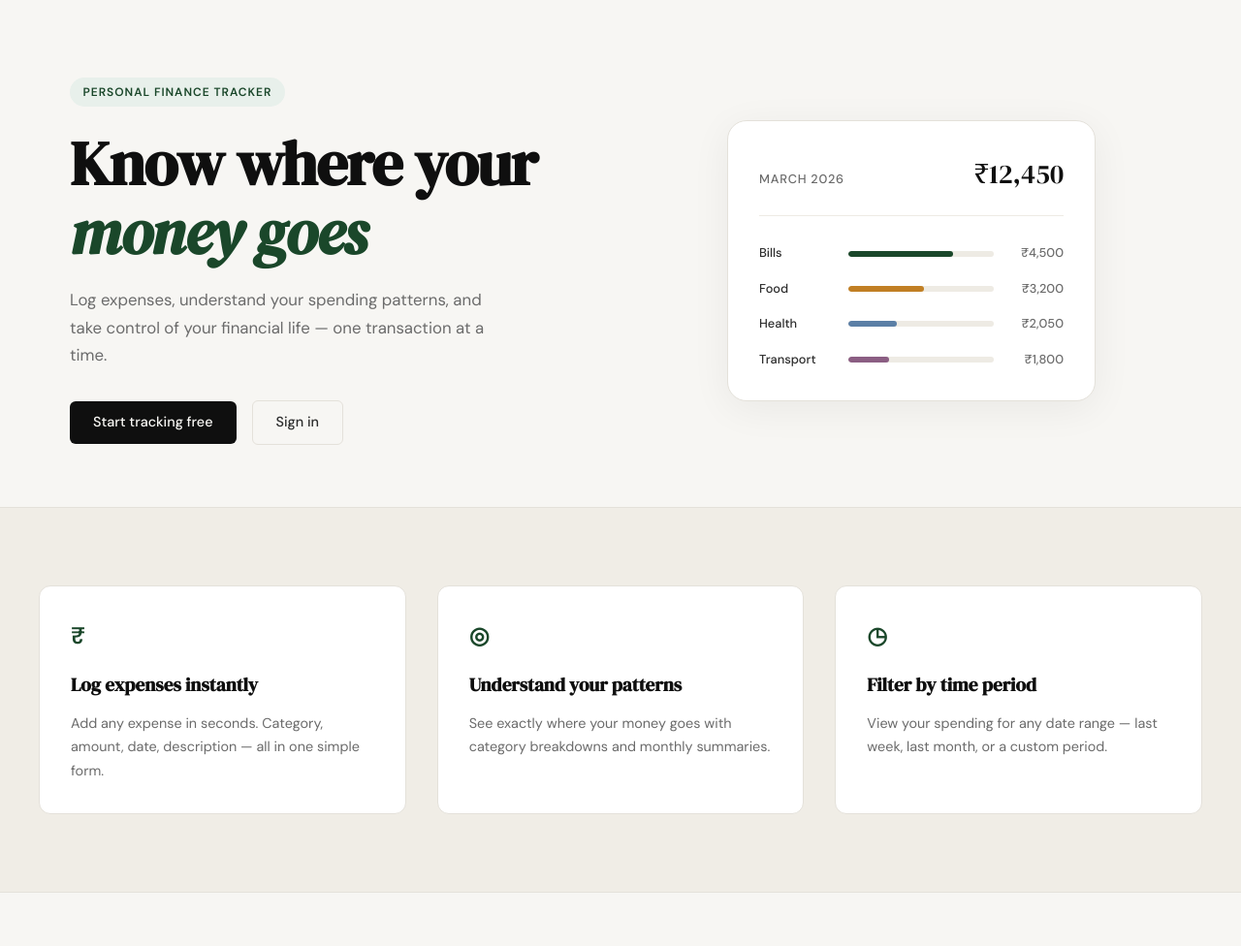
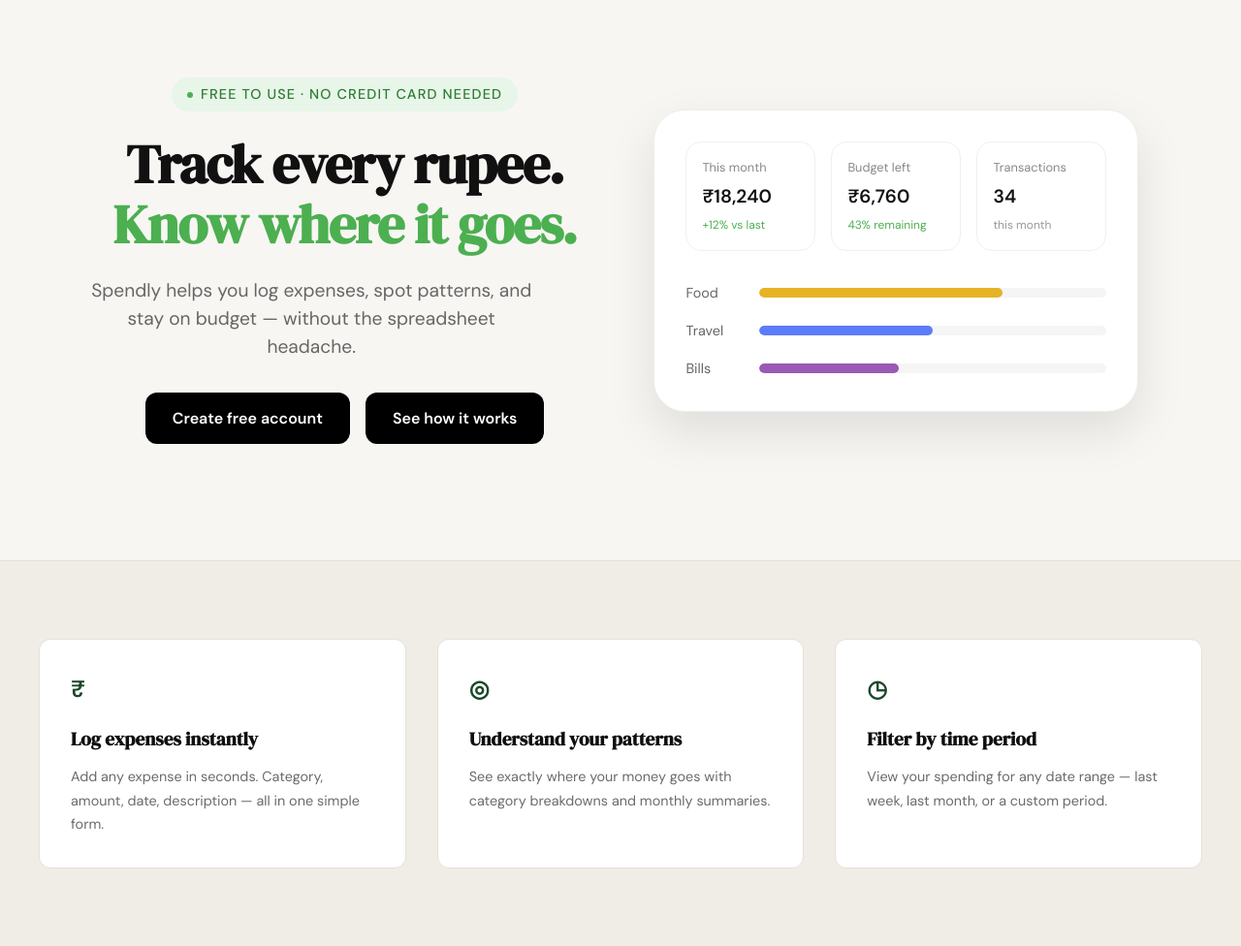
Before and after one commit to Suffiyan-dev/Expense-Tracker-using-Claude-Code, a Flask app: page / in a window 1280 px wide. Shown: the part 61-1037 px from the top of the page at 97% size. Run offline with Flask 3, Linux system fonts and the light colour scheme.

Commit message:
hero page changes

```diff
--- /dev/null
+++ b/static/css/landing.css
@@ -0,0 +1,176 @@
+/* Hero Section Styles */
+.hero {
+    display: flex;
+    align-items: center;
+    justify-content: space-between;
+    padding: 80px 4% 120px;
+    gap: 40px;
+    max-width: 1200px;
+    margin: 0 auto;
+}
+
+.hero-inner {
+    flex: 1;
+    text-align: center;
+    max-width: 600px;
+}
+
+.hero-badge {
+    display: inline-flex;
+    align-items: center;
+    background: #e8f5e9;
+    color: #2e7d32;
+    padding: 6px 16px;
+    border-radius: 100px;
+    font-size: 0.9rem;
+    font-weight: 500;
+    margin-bottom: 24px;
+}
+
+.badge-dot {
+    width: 6px;
+    height: 6px;
+    background: #4caf50;
+    border-radius: 50%;
+    margin-right: 8px;
+}
+
+.hero-title {
+    font-family: 'DM Serif Display', serif;
+    font-size: 3.5rem;
+    line-height: 1.1;
+    color: #111;
+    margin-bottom: 24px;
+}
+
+.text-green {
+    color: #4caf50;
+}
+
+.hero-subtitle {
+    font-size: 1.2rem;
+    color: #666;
+    margin-bottom: 32px;
+    line-height: 1.5;
+}
+
+.hero-actions {
+    display: flex;
+    justify-content: center;
+    gap: 16px;
+}
+
+.btn-dark {
+    background: #000;
+    color: #fff;
+    padding: 14px 28px;
+    border-radius: 12px;
+    text-decoration: none;
+    font-weight: 600;
+    transition: opacity 0.2s;
+}
+
+.btn-dark:hover {
+    opacity: 0.8;
+}
+
+/* Dashboard Mockup Styles */
+.hero-visual {
+    flex: 1;
+    display: flex;
+    justify-content: center;
+}
+
+.dashboard-mockup {
+    background: #fff;
+    border-radius: 32px;
+    padding: 32px;
+    box-shadow: 0 20px 50px rgba(0,0,0,0.1);
+    width: 100%;
+    max-width: 500px;
+    border: 1px solid #eee;
+}
+
+.mock-stats {
+    display: grid;
+    grid-template-columns: repeat(3, 1fr);
+    gap: 16px;
+    margin-bottom: 32px;
+}
+
+.stat-card {
+    background: #fff;
+    border: 1px solid #f0f0f0;
+    padding: 16px;
+    border-radius: 16px;
+    display: flex;
+    flex-direction: column;
+}
+
+.stat-label {
+    font-size: 0.8rem;
+    color: #888;
+    margin-bottom: 4px;
+}
+
+.stat-value {
+    font-size: 1.2rem;
+    font-weight: 700;
+    color: #111;
+}
+
+.stat-trend {
+    font-size: 0.75rem;
+    color: #999;
+    margin-top: 4px;
+}
+
+.stat-trend.positive {
+    color: #4caf50;
+}
+
+.mock-expenses {
+    display: flex;
+    flex-direction: column;
+    gap: 16px;
+}
+
+.expense-row {
+    display: flex;
+    align-items: center;
+    gap: 16px;
+}
+
+.exp-label {
+    width: 60px;
+    font-size: 0.9rem;
+    color: #666;
+}
+
+.exp-track {
+    flex: 1;
+    height: 10px;
+    background: #f5f5f5;
+    border-radius: 100px;
+    overflow: hidden;
+}
+
+.exp-bar {
+    height: 100%;
+    border-radius: 100px;
+}
+
+.bar-gold { background: #e6b325; }
+.bar-blue { background: #5c7cfa; }
+.bar-purple { background: #9b59b6; }
+
+@media (max-width: 992px) {
+    .hero {
+        flex-direction: column;
+        text-align: center;
+        padding-top: 40px;
+    }
+    .hero-inner {
+        margin-bottom: 60px;
+    }
+}
--- a/templates/landing.html
+++ b/templates/landing.html
@@ -1,4 +1,8 @@
 {% extends "base.html" %}
+
+{% block head %}
+    <link rel="stylesheet" href="{{ url_for('static', filename='css/landing.css') }}">
+{% endblock %}
 
 {% block title %}Spendly — Track Every Rupee{% endblock %}
 
@@ -6,55 +10,52 @@
 
 <section class="hero">
     <div class="hero-inner">
-        <div class="hero-badge">Personal Finance Tracker</div>
+        <div class="hero-badge">
+            <span class="badge-dot"></span> Free to use · No credit card needed
+        </div>
         <h1 class="hero-title">
-            Know where your<br>
-            <em>money goes</em>
+            Track every rupee.<br>
+            <span class="text-green">Know where it goes.</span>
         </h1>
         <p class="hero-subtitle">
-            Log expenses, understand your spending patterns,
-            and take control of your financial life —
-            one transaction at a time.
+            Spendly helps you log expenses, spot patterns, and stay on budget — without the spreadsheet headache.
         </p>
         <div class="hero-actions">
-            <a href="{{ url_for('register') }}" class="btn-primary">Start tracking free</a>
-            <a href="{{ url_for('login') }}" class="btn-ghost">Sign in</a>
+            <a href="{{ url_for('register') }}" class="btn-dark">Create free account</a>
+            <a href="#" class="btn-dark">See how it works</a>
         </div>
     </div>
     <div class="hero-visual">
-        <div class="mock-card">
-            <div class="mock-card-header">
-                <span class="mock-label">March 2026</span>
-                <span class="mock-total">₹12,450</span>
+        <div class="dashboard-mockup">
+            <div class="mock-stats">
+                <div class="stat-card">
+                    <span class="stat-label">This month</span>
+                    <span class="stat-value">₹18,240</span>
+                    <span class="stat-trend positive">+12% vs last</span>
+                </div>
+                <div class="stat-card">
+                    <span class="stat-label">Budget left</span>
+                    <span class="stat-value">₹6,760</span>
+                    <span class="stat-trend positive">43% remaining</span>
+                </div>
+                <div class="stat-card">
+                    <span class="stat-label">Transactions</span>
+                    <span class="stat-value">34</span>
+                    <span class="stat-trend">this month</span>
+                </div>
             </div>
-            <div class="mock-bars">
-                <div class="mock-bar-row">
-                    <span class="mock-cat">Bills</span>
-                    <div class="mock-bar-track">
-                        <div class="mock-bar" style="width: 72%"></div>
-                    </div>
-                    <span class="mock-amt">₹4,500</span>
+            <div class="mock-expenses">
+                <div class="expense-row">
+                    <span class="exp-label">Food</span>
+                    <div class="exp-track"><div class="exp-bar bar-gold" style="width: 70%"></div></div>
                 </div>
-                <div class="mock-bar-row">
-                    <span class="mock-cat">Food</span>
-                    <div class="mock-bar-track">
-                        <div class="mock-bar mock-bar-2" style="width: 52%"></div>
-                    </div>
-                    <span class="mock-amt">₹3,200</span>
+                <div class="expense-row">
+                    <span class="exp-label">Travel</span>
+                    <div class="exp-track"><div class="exp-bar bar-blue" style="width: 50%"></div></div>
                 </div>
-                <div class="mock-bar-row">
-                    <span class="mock-cat">Health</span>
-                    <div class="mock-bar-track">
-                        <div class="mock-bar mock-bar-3" style="width: 33%"></div>
-                    </div>
-                    <span class="mock-amt">₹2,050</span>
-                </div>
-                <div class="mock-bar-row">
-                    <span class="mock-cat">Transport</span>
-                    <div class="mock-bar-track">
-                        <div class="mock-bar mock-bar-4" style="width: 28%"></div>
-                    </div>
-                    <span class="mock-amt">₹1,800</span>
+                <div class="expense-row">
+                    <span class="exp-label">Bills</span>
+                    <div class="exp-track"><div class="exp-bar bar-purple" style="width: 40%"></div></div>
                 </div>
             </div>
         </div>
```
